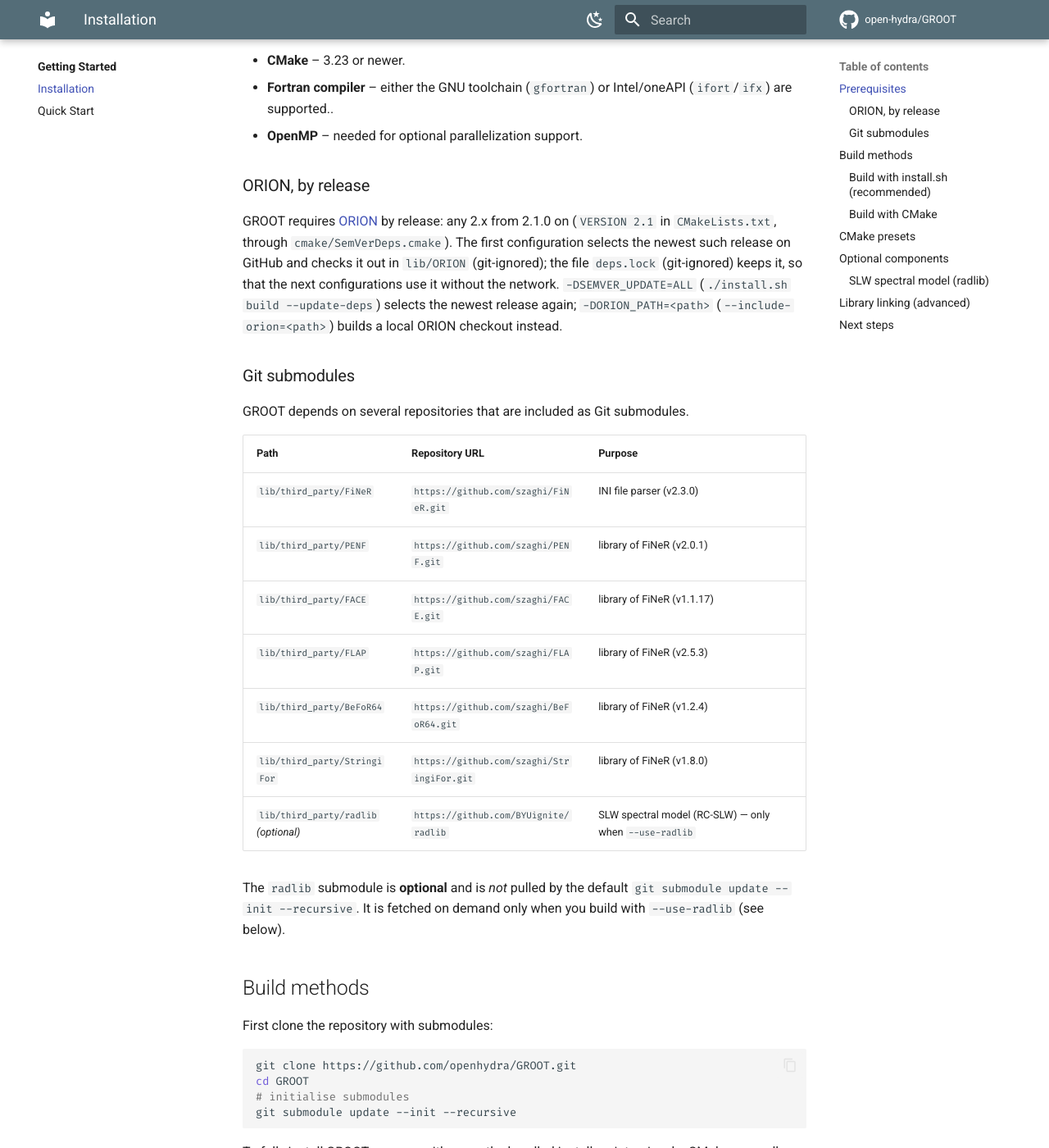
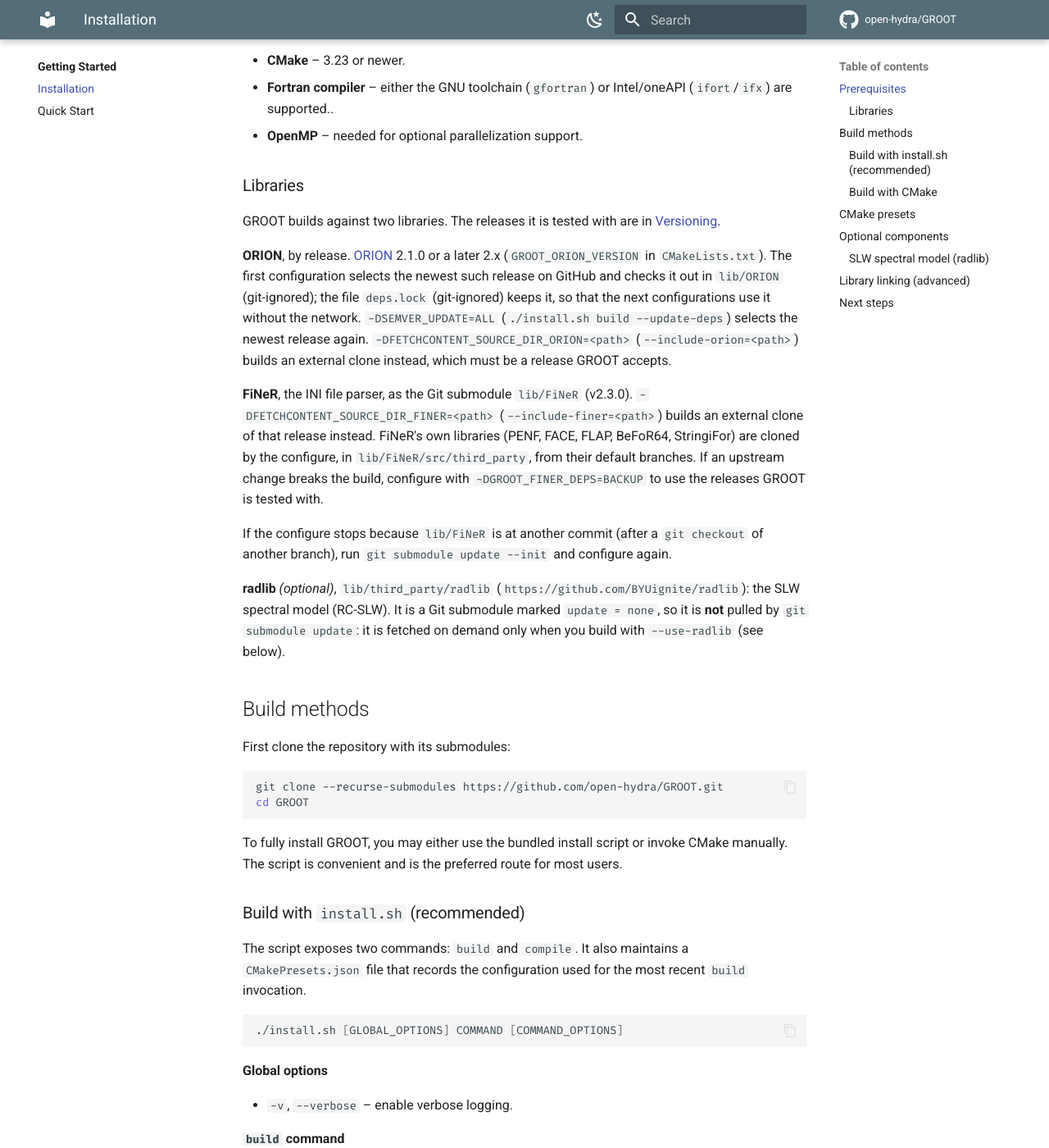
Before and after one commit to open-hydra/GROOT, an MkDocs documentation site: the page built from docs/getting-started/installation.md, in a window 1280 px wide and 1400 px high, scrolled down 521 px. Shown: the whole window at 82% size. Built offline with MkDocs 1.6.1 and Material for MkDocs 9.7.7, drawn with Linux system fonts in a browser that asks for light colours; comment, search, counter and statistics services are not loaded; some of the changed text lies outside the part shown.

Commit message:
new versioning control

````diff
--- /dev/null
+++ b/docs/development/versioning.md
@@ -0,0 +1,74 @@
+# Versioning
+
+GROOT follows [Semantic Versioning 2.0.0](https://semver.org/), as ORION, FLINT, ATLAS and ICE do:
+a release is a tag `vX.Y.Z` on `main`, and its changes are listed in
+[CHANGELOG.md](https://github.com/open-hydra/GROOT/blob/main/CHANGELOG.md). Before 1.0.0 a breaking
+change raises `Y`, anything else `Z`.
+
+## How GROOT requires its libraries
+
+`CMakeLists.txt` names the releases GROOT is tested with:
+
+| Library | Requirement | How |
+|---|---|---|
+| ORION | `GROOT_ORION_VERSION 2.1`: 2.1.0 and later, up to 3.0.0 excluded | `semver_dependency` of `cmake/SemVerDeps.cmake` |
+| FiNeR | `GROOT_FINER_TAG v2.3.0` | the submodule `lib/FiNeR`, checked against its `VERSION` file |
+
+`cmake/SemVerDeps.cmake` is FLINT's file, copied unmodified: update it from FLINT, never here.
+A requirement accepts the releases from its own up to the next change of its leftmost nonzero
+number (`2.1` accepts 2.1.0 to 3.0.0 excluded, `0.3` accepts 0.3.x only). Only `vX.Y.Z` tags are
+releases; a tag such as `v2.2.0-rc1` is never selected.
+
+GROOT requires the oldest release that has everything it uses. ORION 2 changed the
+structured-multiblock readers and writers that GROOT calls, and `2.1` is the oldest 2.x it is
+tested with.
+
+FiNeR's own dependencies (PENF, FACE, FLAP, BeFoR64, StringiFor) are fetched as FiNeR's author does
+(`fobis fetch`: their default branches, `GROOT_FINER_DEPS=FREE`). If an upstream change breaks
+GROOT, `GROOT_FINER_DEPS=BACKUP` checks out the releases of `GROOT_FINER_BACKUP_PINS`, the ones
+ATLAS, ICE and MOSE share.
+
+## Which release a build gets
+
+The release of ORION is, in order:
+
+1. the clone given with `-DFETCHCONTENT_SOURCE_DIR_ORION=<folder>` (`install.sh --include-orion`),
+   as it is; the configure stops if it is not a release that GROOT accepts;
+2. the release in `deps.lock`, if it satisfies the requirement;
+3. the newest release on GitHub that satisfies it.
+
+The configure checks the release out in `lib/ORION` and writes it to `deps.lock`; both are git
+ignored. `-DSEMVER_UPDATE=ALL` (`install.sh build --update-deps`) selects the newest one again.
+`deps.lock` is not committed: in hydra, the top of the build tree, hydra chooses the releases.
+
+## Changing the pinned FiNeR
+
+The submodule `lib/FiNeR` and `GROOT_FINER_TAG` are bumped together. The configure compares the
+submodule with the commit the repository records, and its `VERSION` file with the tag, and stops
+when they differ (for example after `git checkout` of another branch without
+`git submodule update`). To build a work-in-progress checkout on purpose, configure with
+`-DGROOT_PIN_CHECK=WARNING`.
+
+## The requirements in hydra
+
+Hydra builds GROOT with its own ORION and FiNeR. When hydra selects ORION with SemVerDeps,
+GROOT's requirement is checked against that release, so:
+
+- a new **major** ORION in GROOT's requirement is a major (before 1.0.0, minor) release of GROOT;
+- a later **minor** ORION (from `2.1` to `2.2`) is a minor (before 1.0.0, patch) release;
+- another FiNeR release is a major (before 1.0.0, minor) release of GROOT.
+
+## Making a release
+
+1. Choose the number from the `[Unreleased]` entries of `CHANGELOG.md`.
+2. Rename `[Unreleased]` to `[X.Y.Z] - YYYY-MM-DD` and open a new, empty `[Unreleased]` above it.
+3. Merge into `main` through a pull request.
+4. Tag the merge commit and push the tag:
+   ```bash
+   git fetch origin
+   git tag vX.Y.Z origin/main
+   git push origin vX.Y.Z
+   ```
+
+!!! warning "A published tag stays"
+    A pushed tag is never moved or deleted: other projects' lock files name it.
--- a/docs/getting-started/installation.md
+++ b/docs/getting-started/installation.md
@@ -1,6 +1,6 @@
 # Installation
 
-This document describes how to obtain and build **GROOT**. The instructions describe the current `install.sh` script, CMake configuration and Git submodule layout.
+This document describes how to obtain and build **GROOT**. The instructions describe the current `install.sh` script, CMake configuration and library layout.
 
 !!! note
     GROOT has a dual nature: it is both a library and an executable. The installation process described here produces both the static library `libGROOT.a` and the main executable `bin/GROOT`. If you are only interested in using GROOT as a library, you can link against `libGROOT.a` without caring about the executable.
@@ -13,49 +13,46 @@
 - **Fortran compiler** – either the GNU toolchain (`gfortran`) or Intel/oneAPI (`ifort`/`ifx`) are supported..
 - **OpenMP** – needed for optional parallelization support.
 
-### ORION, by release
+### Libraries
 
-GROOT requires [ORION](https://github.com/MarcoGrossi92/ORION) by release: any 2.x from 2.1.0 on (`VERSION 2.1` in
-`CMakeLists.txt`, through `cmake/SemVerDeps.cmake`). The first configuration selects the newest such release on GitHub
-and checks it out in `lib/ORION` (git-ignored); the file `deps.lock` (git-ignored) keeps it, so that the next
+GROOT builds against two libraries. The releases it is tested with are in
+[Versioning](../development/versioning.md).
+
+**ORION**, by release. [ORION](https://github.com/MarcoGrossi92/ORION) 2.1.0 or a later 2.x
+(`GROOT_ORION_VERSION` in `CMakeLists.txt`). The first configuration selects the newest such release on GitHub and
+checks it out in `lib/ORION` (git-ignored); the file `deps.lock` (git-ignored) keeps it, so that the next
 configurations use it without the network. `-DSEMVER_UPDATE=ALL` (`./install.sh build --update-deps`) selects the
-newest release again; `-DORION_PATH=<path>` (`--include-orion=<path>`) builds a local ORION checkout instead.
+newest release again. `-DFETCHCONTENT_SOURCE_DIR_ORION=<path>` (`--include-orion=<path>`) builds an external clone
+instead, which must be a release GROOT accepts.
 
-### Git submodules
+**FiNeR**, the INI file parser, as the Git submodule `lib/FiNeR` (v2.3.0).
+`-DFETCHCONTENT_SOURCE_DIR_FINER=<path>` (`--include-finer=<path>`) builds an external clone of that release instead.
+FiNeR's own libraries (PENF, FACE, FLAP, BeFoR64, StringiFor) are cloned by the configure, in `lib/FiNeR/src/third_party`,
+from their default branches. If an upstream change breaks the build, configure with `-DGROOT_FINER_DEPS=BACKUP` to use
+the releases GROOT is tested with.
 
-GROOT depends on several repositories that are included as Git submodules.
+If the configure stops because `lib/FiNeR` is at another commit (after a `git checkout` of another branch), run
+`git submodule update --init` and configure again.
 
-| Path                               | Repository URL                                        | Purpose                                  |
-|------------------------------------|-------------------------------------------------------|------------------------------------------|
-| `lib/third_party/FiNeR`            | `https://github.com/szaghi/FiNeR.git`                | INI file parser (v2.3.0)             |
-| `lib/third_party/PENF`             | `https://github.com/szaghi/PENF.git`                 | library of FiNeR (v2.0.1)            |
-| `lib/third_party/FACE`             | `https://github.com/szaghi/FACE.git`                 | library of FiNeR (v1.1.17)           |
-| `lib/third_party/FLAP`             | `https://github.com/szaghi/FLAP.git`                 | library of FiNeR (v2.5.3)            |
-| `lib/third_party/BeFoR64`          | `https://github.com/szaghi/BeFoR64.git`              | library of FiNeR (v1.2.4)            |
-| `lib/third_party/StringiFor`       | `https://github.com/szaghi/StringiFor.git`           | library of FiNeR (v1.8.0)            |
-| `lib/third_party/radlib` *(optional)* | `https://github.com/BYUignite/radlib`             | SLW spectral model (RC-SLW) — only when `--use-radlib` |
-
-The `radlib` submodule is **optional** and is *not* pulled by the default
-`git submodule update --init --recursive`. It is fetched on demand only when
-you build with `--use-radlib` (see below).
+**radlib** *(optional)*, `lib/third_party/radlib` (`https://github.com/BYUignite/radlib`): the SLW spectral model
+(RC-SLW). It is a Git submodule marked `update = none`, so it is **not** pulled by `git submodule update`: it is fetched
+on demand only when you build with `--use-radlib` (see below).
 
 
 ## Build methods
 
-First clone the repository with submodules:
+First clone the repository with its submodules:
 
 ```bash
-git clone https://github.com/openhydra/GROOT.git
+git clone --recurse-submodules https://github.com/open-hydra/GROOT.git
 cd GROOT
-# initialise submodules
-git submodule update --init --recursive
 ```
 
 To fully install GROOT, you may either use the bundled install script or invoke CMake manually. The script is convenient and is the preferred route for most users.
 
 ### Build with `install.sh` (recommended)
 
-The script exposes three commands: `build`, `compile`, and `update`.  It also maintains a `CMakePresets.json` file that records the configuration used for
+The script exposes two commands: `build` and `compile`.  It also maintains a `CMakePresets.json` file that records the configuration used for
 the most recent `build` invocation.
 
 ```bash
@@ -85,9 +82,9 @@
 * `--use-openmp` – enable OpenMP parallelization.
 * `--use-radlib` – enable the optional **SLW** spectral model via radlib. Fetches
   the `lib/third_party/radlib` submodule and configures with `-DUSE_RADLIB=ON`.
-* `--include-orion=PATH` – build a local ORION checkout instead of the release.
+* `--include-orion=PATH` – build an external ORION clone instead of the release GROOT selects.
 * `--update-deps` – select again the newest ORION release that GROOT accepts (it replaces the one of `deps.lock`).
-* `--include-finer=PATH` – use an external FiNeR tree instead of the submodule.
+* `--include-finer=PATH` – build an external FiNeR clone instead of the submodule `lib/FiNeR`.
 
 The script sets up environment variables for the chosen compilers and then invokes CMake. After a successful build, a `CMakePresets.json` file is written in the source root so that subsequent compilations can reuse the configuration.
 
@@ -101,15 +98,6 @@
 ./install.sh compile
 ```
 
-**`update` command**
-
-Synchronises the Git submodules. By default it checks out the commit recorded in `.gitmodules`; passing `--remote` will fetch the latest commit from each remote branch.
-
-```bash
-./install.sh update            # sync to recorded commit
-./install.sh update --remote   # update to newest remote commit
-```
-
 ### Build with CMake
 
 If you prefer fine‑grained control, perform the configuration yourself. This is essentially what `install.sh` does under the hood.
@@ -120,8 +108,8 @@
     -DCMAKE_BUILD_TYPE=Release \
     -DCMAKE_Fortran_COMPILER=gfortran \  # or ifx
     -DUSE_OPENMP=ON \                    # or OFF
-    -DORION_PATH=/path/to/ORION \        # optional: a local checkout instead of the release
-    -DFINER_PATH=/path/to/FiNeR          # optional
+    -DFETCHCONTENT_SOURCE_DIR_ORION=/path/to/ORION \   # optional: an external clone instead of the release
+    -DFETCHCONTENT_SOURCE_DIR_FINER=/path/to/FiNeR     # optional
 cmake --build . --parallel
 ```
 
--- a/mkdocs.yml
+++ b/mkdocs.yml
@@ -113,6 +113,7 @@
     - Code Structure: development/structure.md
     - Testing: development/testing.md
     - Contributing: development/contributing.md
+    - Versioning: development/versioning.md
 
   - About:
     - about/index.md
````
Also changed, not shown: CHANGELOG.md (added, +28 -0 lines), CMakeLists.txt (+43 -63 lines), README.md (+4 -3 lines), docs/development/contributing.md (+1 -4 lines), docs/development/structure.md (+9 -6 lines), .gitmodules, 4 other files.
